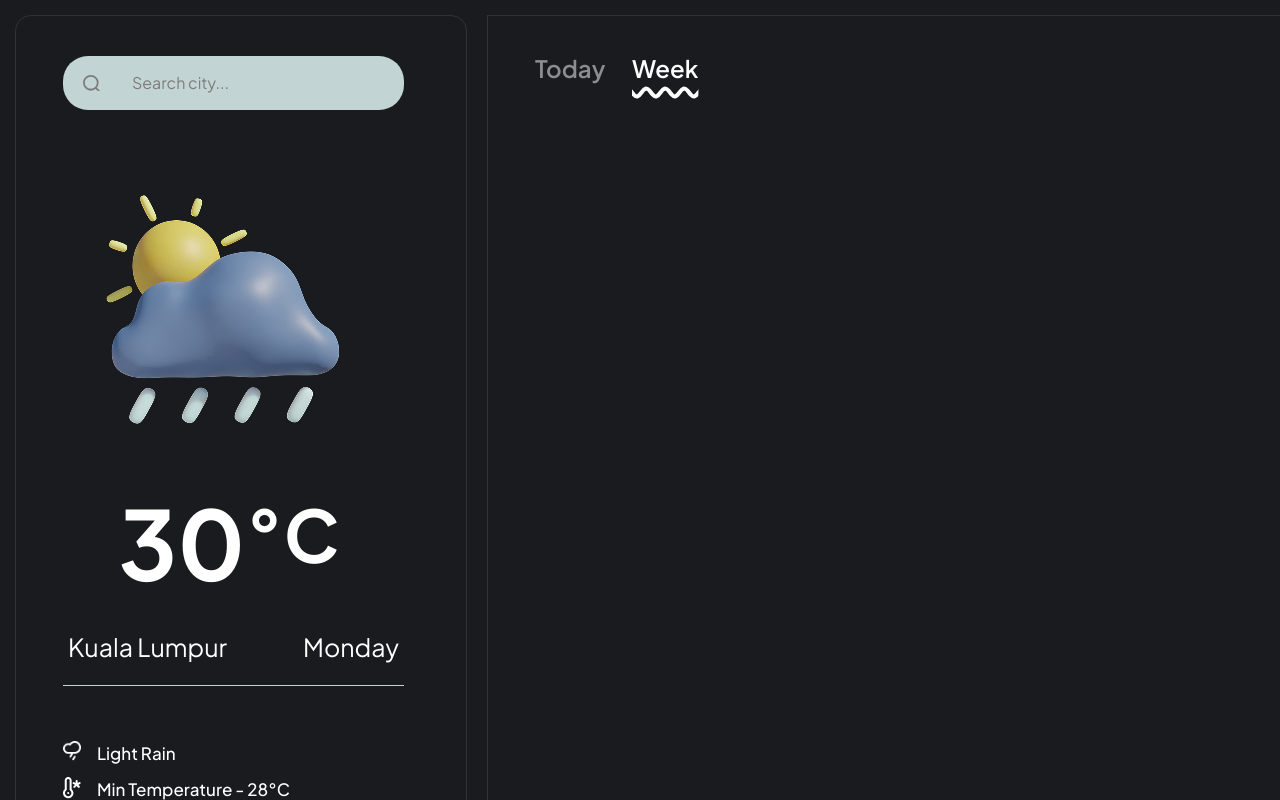
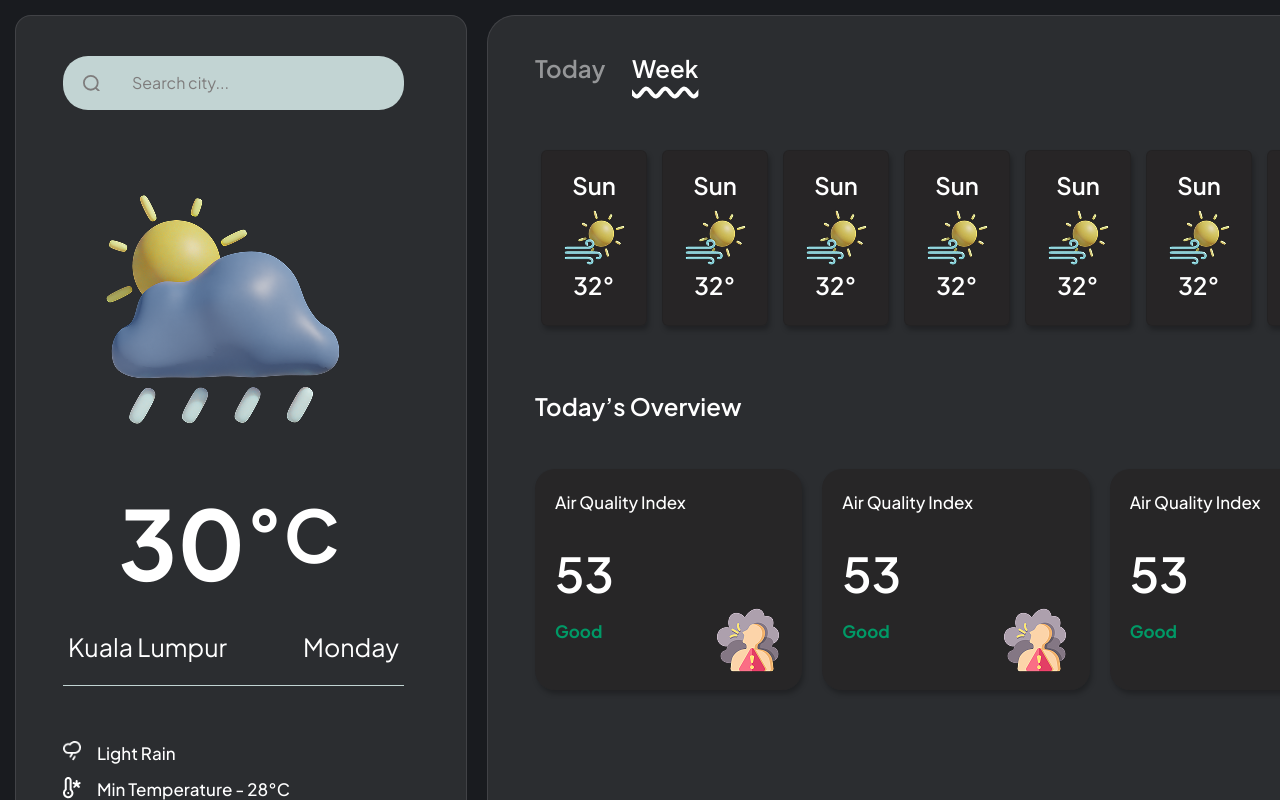
Before and after one commit to athulraj-mr/Weather-App, a React (Vite) app in the folder weather_app/: page / in a window 1280 px wide. Shown: the top 800 px of the page. Built offline with nearby package versions, Linux system fonts and the light colour scheme.

Commit message:
today-overview done

```diff
--- a/weather_app/src/App.tsx
+++ b/weather_app/src/App.tsx
@@ -4,6 +4,9 @@ import MinorInfo from './components/minorInfo'
 import Search from './components/search'
 import AddInfo from './components/addInfo'
 import DayToggle from './components/dayToggle'
+import Cards from './components/cards'
+import Today from './components/today'
+import TopOver from './components/topOver'
 
 
 function App() {
@@ -12,15 +15,18 @@ function App() {
     <div id='outer' className='w-360 h-256 p-[15px] bg-[#191B1F] mx-auto flex flex-row'>
       <div id='main-frame' className='flex flex-row gap-5 w-fit h-fit opacity-100 mx-auto'>
         <div id='left-frame' className='flex flex-col font-plus gap-12.25 w-113 h-248.5
-          rounded-2xl border border-[#FFFFFF1A] pt-10 pr-11.75 pb-10 pl-11.75 opacity-100'>
+          rounded-2xl border border-[#FFFFFF1A] bg-[#CCCCCC1A] pt-10 pr-11.75 pb-10 pl-11.75 opacity-100'>
           <Search />
           <MainInfo />
           <MinorInfo />
           <AddInfo />
         </div>
         <div id='right-frame' className='flex flex-col font-plus gap-12.25 w-234.5 h-248.5
-          rounded-7 border border-[#FFFFFF1A] pt-10 pr-11.75 pb-10 pl-11.75 opacity-100'>
+          rounded-[28px] border border-[#FFFFFF1A] bg-[#CCCCCC1A] pt-10 pr-11.75 pb-10 pl-11.75 opacity-100'>
           <DayToggle />
+          <Cards />
+          <Today />
+          <TopOver />
         </div>
       </div>
     </div>
--- /dev/null
+++ b/weather_app/src/components/TodayCard.tsx
@@ -0,0 +1,27 @@
+import airPolution from '../assets/image/air-pollution.png'
+
+function TodayCard() {
+    return (
+        <div id="todaycard" className="flex flex-col w-67 h-55.25 rounded-[20px] justify-center top-3.75
+            right-5 bottom-3.75 left-5 gap-2.5 bg-[#252222A6] shadow-[2px_4px_5px_0px_#00000040]">
+            <div id="air" className="w-32.75 h-9 flex flex-row items-center ml-5">
+                <span className="font-medium text-[17px] leading-4.25 text-[#FFFFFF]">Air Quality Index</span>
+            </div>
+            <div id="frame-26" className="flex flex-row w-57 h-36.25 gap-2.5 ml-5 items-end">
+                <div id="frame-25" className="flex flex-col w-37 h-36.25 gap-2.5 justify-center">
+                    <div className="w-14.75 h-15">
+                        <span className="w-fit h-fit font-semibold text-5xl leading-12 text-[#FFFFFF]">53</span>
+                    </div>
+                    <div className="w-12 h-9">
+                        <span className="font-bold text-[17px] leading-4.25 text-[#009966]">Good</span>
+                    </div>
+                </div>
+                <div className="w-17.5 h-36.25 flex items-end justify-center">
+                    <img src={airPolution} alt="airPolution"  className='w-fit h-fit'/>
+                </div>
+            </div>
+        </div>
+    )
+}
+
+export default TodayCard
--- /dev/null
+++ b/weather_app/src/components/card.tsx
@@ -0,0 +1,18 @@
+import sunWind from '../assets/image/sun-wind.png'
+
+function Card() {
+    return (
+        <div id="card" className="w-26.5 h-44 flex flex-col items-center justify-center rounded-md
+             border border-[#0000001A] bg-[#252222A6] shadow-[2px_4px_5px_0px_#00000040]">
+            <div id='day' className='w-12.405 h-7.5 top-4 left-7 font-semibold text-2xl leading-6 text-[#FFFFFF]'>Sun</div>
+            <div id="img" className="w-17.5 h-17.5 top-13.25 left-4.5">
+                <img src={sunWind} alt="sun-wind" className='h-fit w-fit'/>
+            </div>
+            <div id='degree' className='w-11.84 h-7.5 top-32.25 left-7.25'>
+                <span className='font-semibold text-2xl leading-6 text-[#FFFFFF]'>32°</span>
+            </div>
+        </div>
+    )
+}
+
+export default Card
--- /dev/null
+++ b/weather_app/src/components/cards.tsx
@@ -0,0 +1,18 @@
+import Card from "./card"
+
+
+function Cards() {
+    return (
+        <div id="cards" className="flex flex-row w-fit h-fit pt-3.75 pr-1.5 pb-3.75 pl-1.5 gap-3.75">
+            <Card />
+            <Card />
+            <Card />
+            <Card />
+            <Card />
+            <Card />
+            <Card />
+        </div>
+    )
+}
+
+export default Cards
--- a/weather_app/src/components/dayToggle.tsx
+++ b/weather_app/src/components/dayToggle.tsx
@@ -1,5 +1,3 @@
-
-
 
 function DayToggle() {
     return (
--- /dev/null
+++ b/weather_app/src/components/today.tsx
@@ -0,0 +1,10 @@
+
+function Today() {
+    return (
+        <div id="today" className="w-51.75 h-7.5">
+            <span className="font-semibold text-2xl text-[#FFFFFF]">Today’s Overview</span>
+        </div>
+    )
+}
+
+export default Today
--- /dev/null
+++ b/weather_app/src/components/topOver.tsx
@@ -0,0 +1,14 @@
+import TodayCard from "./TodayCard"
+
+
+function TopOver() {
+    return (
+        <div id="topover" className="flex flex-row max-w-211 h-55.25 gap-5">
+            <TodayCard />
+            <TodayCard />
+            <TodayCard />
+        </div>
+    )
+}
+
+export default TopOver
```
Also changed, not shown: weather_app/src/assets/image/air-pollution.png (added), weather_app/src/assets/image/sun-wind.png (added).
